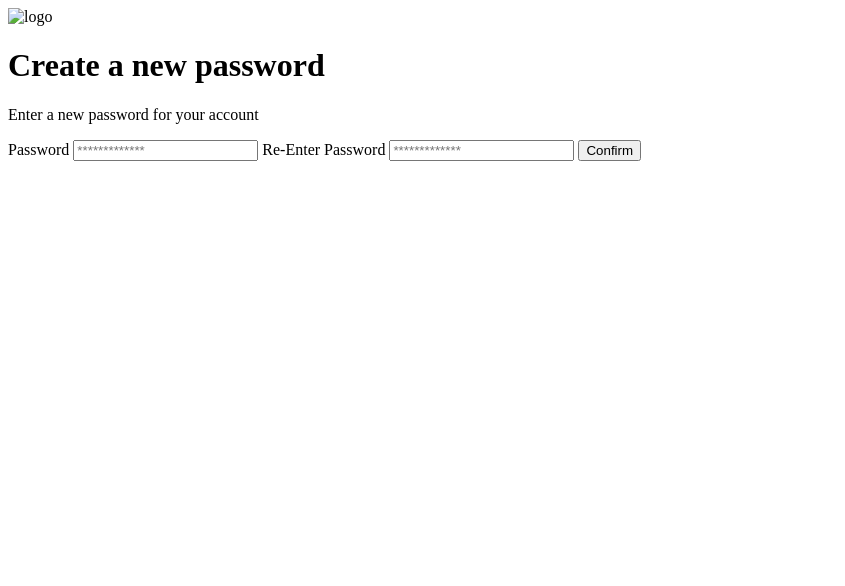
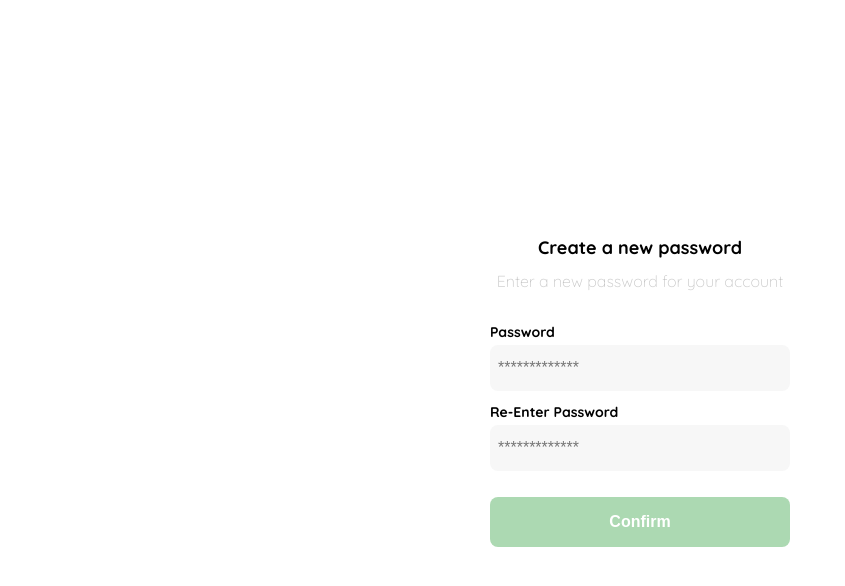
Before and after one commit to pacool84/Yard-Sale-, a plain HTML site: page yard-sale-1/passwordrecovery.html in a window 1280 px wide. Shown: the whole page, without its empty margins (0-845 px from the left). Drawn offline with Linux system fonts and the light colour scheme.

Commit message:
[ADD] Styles to the passwordrecovery html file

```diff
--- a/yard-sale-1/passwordrecovery.html
+++ b/yard-sale-1/passwordrecovery.html
@@ -4,12 +4,97 @@
     <meta charset="UTF-8" />
     <meta http-equiv="X-UA-Compatible" content="IE=edge" />
     <meta name="viewport" content="width=device-width, initial-scale=1.0" />
+    <link rel="preconnect" href="https://fonts.googleapis.com" />
+    <link rel="preconnect" href="https://fonts.gstatic.com" crossorigin />
+    <link
+      href="https://fonts.googleapis.com/css2?family=Quicksand:wght@300;500;700&display=swap"
+      rel="stylesheet"
+    />
     <title>Pass Word Recovery</title>
+    <style>
+      :root {
+        --very-light-pink: #c7c7c7;
+        --text-input-field: #f7f7f7;
+        --hospital-green: #acd9b2;
+        --white: #ffffff;
+        --black: #000000;
+        --sm: 14px;
+        --md: 16px;
+        --lg: 18px;
+      }
+      body {
+        margin: 0;
+        font-family: "Quicksand", sans-serif;
+      }
+      .login {
+        width: 100%;
+        height: 100vh;
+        display: grid;
+        place-items: center;
+      }
+      .form-container {
+        width: 300px;
+        display: grid;
+        grid-template-rows: auto 1fr auto;
+      }
+      .logo {
+        width: 150px;
+        margin-bottom: 48px;
+        justify-self: center;
+        display: none;
+      }
+      .title {
+        font-size: var(--lg);
+        margin-bottom: 12px;
+        text-align: center;
+      }
+      .subtitle {
+        color: var(--very-light-pink);
+        font-size: var(--md);
+        font-weight: 300;
+        margin-top: 0;
+        margin-bottom: 32px;
+        text-align: center;
+      }
+      .form {
+        display: flex;
+        flex-direction: column;
+      }
+      .label {
+        font-size: var(--sm);
+        font-weight: bold;
+        margin-bottom: 4px;
+      }
+      .input {
+        background-color: var(--text-input-field);
+        border: none;
+        border-radius: 8px;
+        height: 30px;
+        font-size: var(--md);
+        padding: 8px;
+        margin-bottom: 12px;
+      }
+      .primary-button {
+        background-color: var(--hospital-green);
+        border-radius: 8px;
+        border: none;
+        color: var(--white);
+        width: 100%;
+        cursor: pointer;
+        font-size: var(--md);
+        font-weight: bold;
+        height: 50px;
+      }
+      .login-button {
+        margin-top: 14px;
+        margin-bottom: 30px;
+      }
+    </style>
   </head>
   <body>
     <div class="login">
       <div class="form-container">
-        <img src="" alt="logo" class="logo" />
+        <img src="./logos/logo_yard_sale.svg" alt="logo" class="logo" />
         <h1 class="title">Create a new password</h1>
         <p class="subtitle">Enter a new password for your account</p>
         <form action="/" class="form">
```
